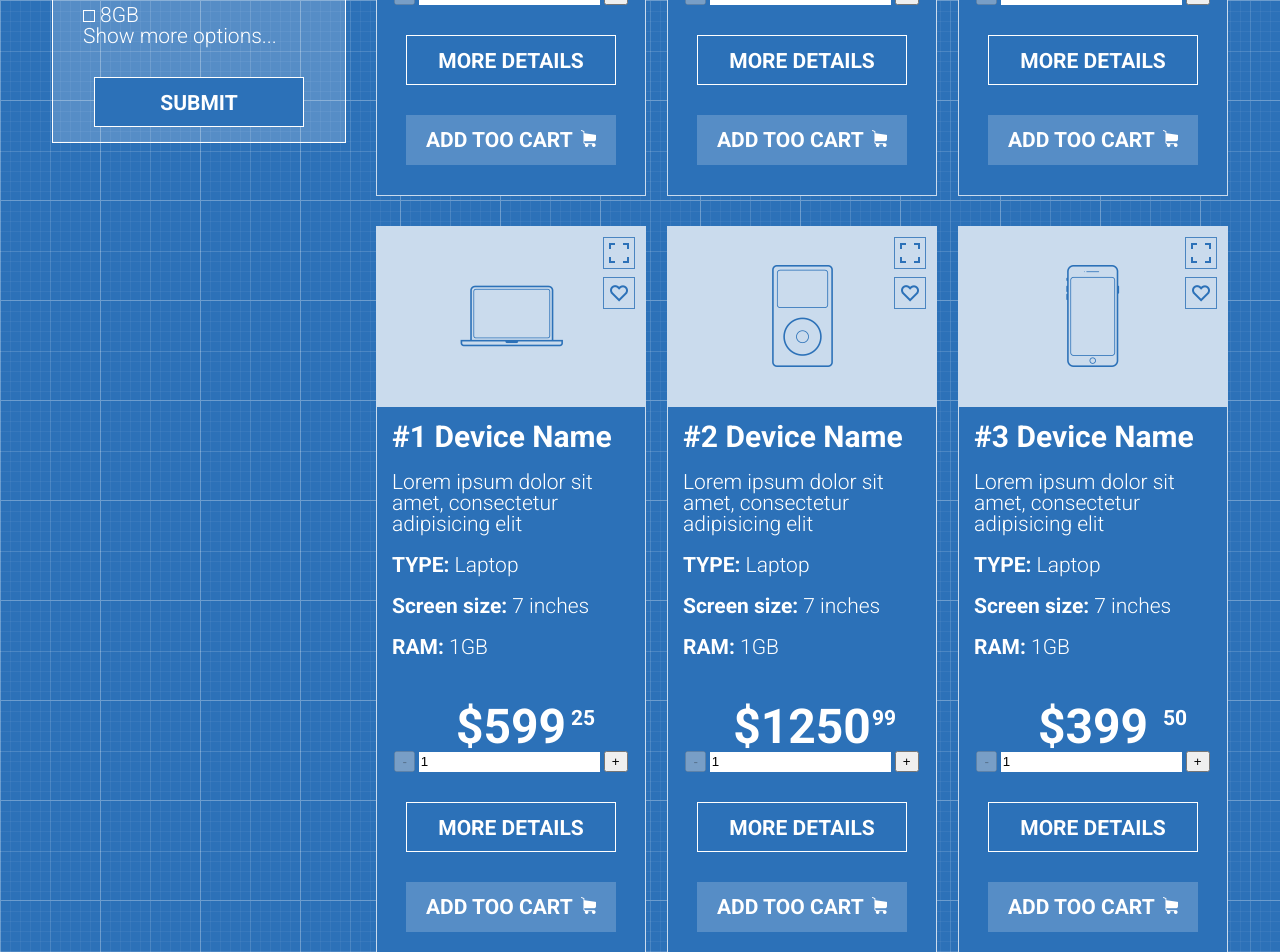
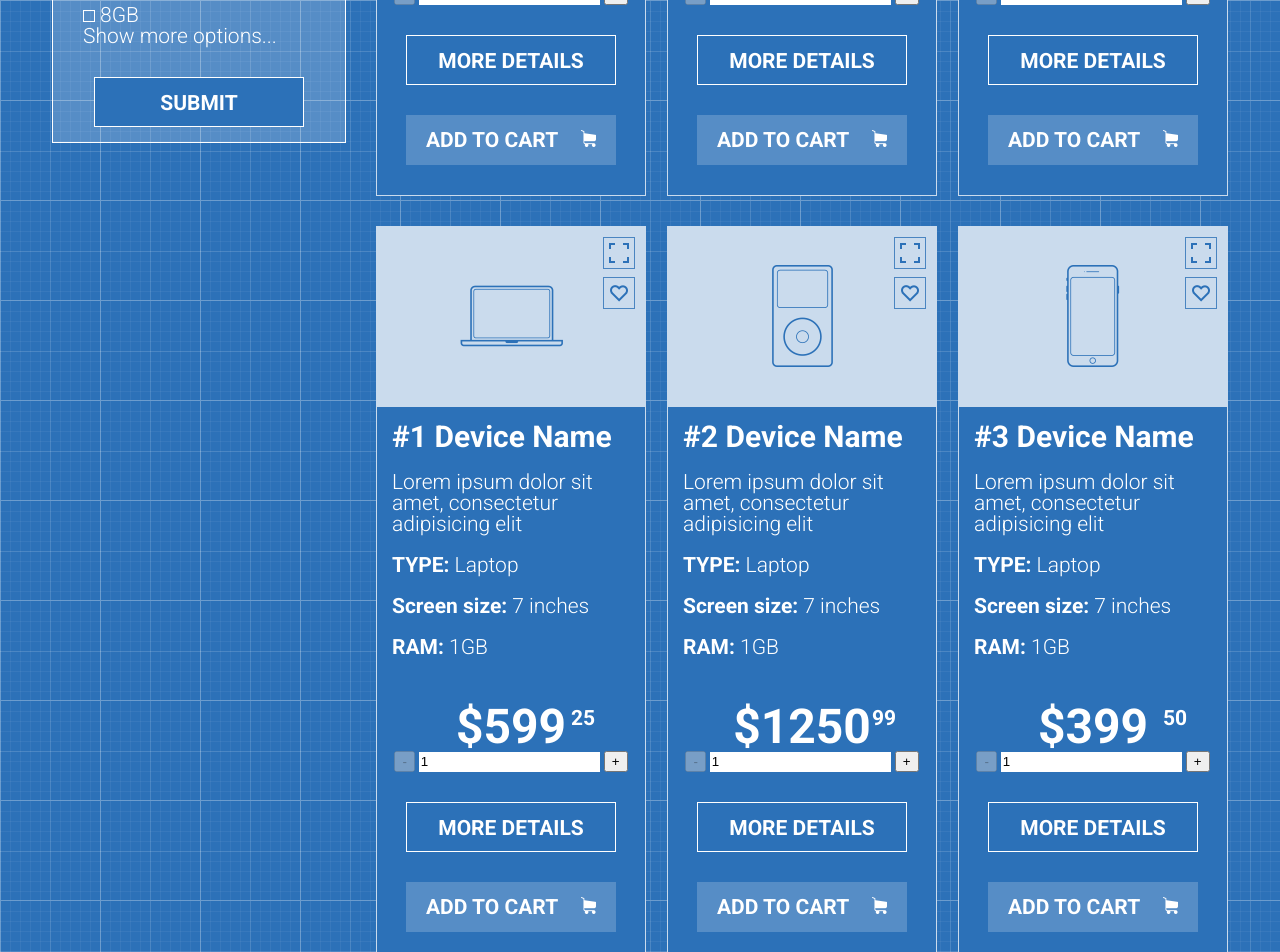
Before and after one commit to YevheniiaLy/Fake-shop, a plain HTML site: page index.html in a window 1280 px wide. Shown: the part 1200-2152 px from the top of the page. Drawn offline with nearby package versions, Linux system fonts and the light colour scheme.

Commit message:
change name of btn

```diff
--- a/index.html
+++ b/index.html
@@ -171,7 +171,7 @@
              <button class="increment-button">+</button>
               </div>
           <div class="more-btn"> <a href="#">MORE DETAILS</a></div>
-          <div class="add-to-btn"><a href="#">ADD TOO CART</a> <div class="addbtn-icon"><img src="img/icon wshop.png" alt=""></div></div>
+          <div class="add-to-btn"><a href="#">ADD TO CART</a> <div class="addbtn-icon"><img src="img/icon wshop.png" alt=""></div></div>
         </div>
         <!-- item 2 -->
         <div class="product-item">
@@ -199,7 +199,7 @@
              <button class="increment-button">+</button>
               </div>
           <div class="more-btn"> <a href="#">MORE DETAILS</a></div>
-          <div class="add-to-btn"><a href="#">ADD TOO CART</a> <div class="addbtn-icon"><img src="img/icon wshop.png" alt=""></div></div>
+          <div class="add-to-btn"><a href="#">ADD TO CART</a> <div class="addbtn-icon"><img src="img/icon wshop.png" alt=""></div></div>
         </div>
         <!-- item 3 -->
         <div class="product-item">
@@ -226,7 +226,7 @@
              <button class="increment-button">+</button>
               </div>
           <div class="more-btn"> <a href="#">MORE DETAILS</a></div>
-          <div class="add-to-btn"><a href="#">ADD TOO CART</a> <div class="addbtn-icon"><img src="img/icon wshop.png" alt=""></div></div>
+          <div class="add-to-btn"><a href="#">ADD TO CART</a> <div class="addbtn-icon"><img src="img/icon wshop.png" alt=""></div></div>
         </div>
         <!-- item 4 -->
         <div class="product-item">
@@ -253,7 +253,7 @@
              <button class="increment-button">+</button>
               </div>
           <div class="more-btn"> <a href="#">MORE DETAILS</a></div>
-          <div class="add-to-btn"><a href="#">ADD TOO CART</a> <div class="addbtn-icon"><img src="img/icon wshop.png" alt=""></div></div>
+          <div class="add-to-btn"><a href="#">ADD TO CART</a> <div class="addbtn-icon"><img src="img/icon wshop.png" alt=""></div></div>
         </div>
         <!-- item 5 -->
         <div class="product-item">
@@ -281,7 +281,7 @@
              <button class="increment-button">+</button>
               </div>
           <div class="more-btn"> <a href="#">MORE DETAILS</a></div>
-          <div class="add-to-btn"><a href="#">ADD TOO CART</a> <div class="addbtn-icon"><img src="img/icon wshop.png" alt=""></div></div>
+          <div class="add-to-btn"><a href="#">ADD TO CART</a> <div class="addbtn-icon"><img src="img/icon wshop.png" alt=""></div></div>
         </div>
         <!-- item 6 -->
         <div class="product-item">
@@ -308,7 +308,7 @@
              <button class="increment-button">+</button>
               </div>
           <div class="more-btn"> <a href="#">MORE DETAILS</a></div>
-          <div class="add-to-btn"><a href="#">ADD TOO CART</a> <div class="addbtn-icon"><img src="img/icon wshop.png" alt=""></div></div>
+          <div class="add-to-btn"><a href="#">ADD TO CART</a> <div class="addbtn-icon"><img src="img/icon wshop.png" alt=""></div></div>
         </div>
         <!-- item 7 -->
         <div class="product-item">
@@ -335,7 +335,7 @@
              <button class="increment-button">+</button>
               </div>
           <div class="more-btn"> <a href="#">MORE DETAILS</a></div>
-          <div class="add-to-btn"><a href="#">ADD TOO CART</a> <div class="addbtn-icon"><img src="img/icon wshop.png" alt=""></div></div>
+          <div class="add-to-btn"><a href="#">ADD TO CART</a> <div class="addbtn-icon"><img src="img/icon wshop.png" alt=""></div></div>
         </div>
         <!-- item 8 -->
         <div class="product-item">
@@ -362,7 +362,7 @@
              <button class="increment-button">+</button>
               </div>
           <div class="more-btn"> <a href="#">MORE DETAILS</a></div>
-          <div class="add-to-btn"><a href="#">ADD TOO CART</a> <div class="addbtn-icon"><img src="img/icon wshop.png" alt=""></div></div>
+          <div class="add-to-btn"><a href="#">ADD TO CART</a> <div class="addbtn-icon"><img src="img/icon wshop.png" alt=""></div></div>
         </div>
         <!-- item 9 -->
         <div class="product-item">
@@ -389,7 +389,7 @@
              <button class="increment-button">+</button>
               </div>
           <div class="more-btn"> <a href="#">MORE DETAILS</a></div>
-          <div class="add-to-btn"><a href="#">ADD TOO CART</a> <div class="addbtn-icon"><img src="img/icon wshop.png" alt=""></div></div>
+          <div class="add-to-btn"><a href="#">ADD TO CART</a> <div class="addbtn-icon"><img src="img/icon wshop.png" alt=""></div></div>
         </div>
         <div class="load">Load more...</div>
       </div>
```
